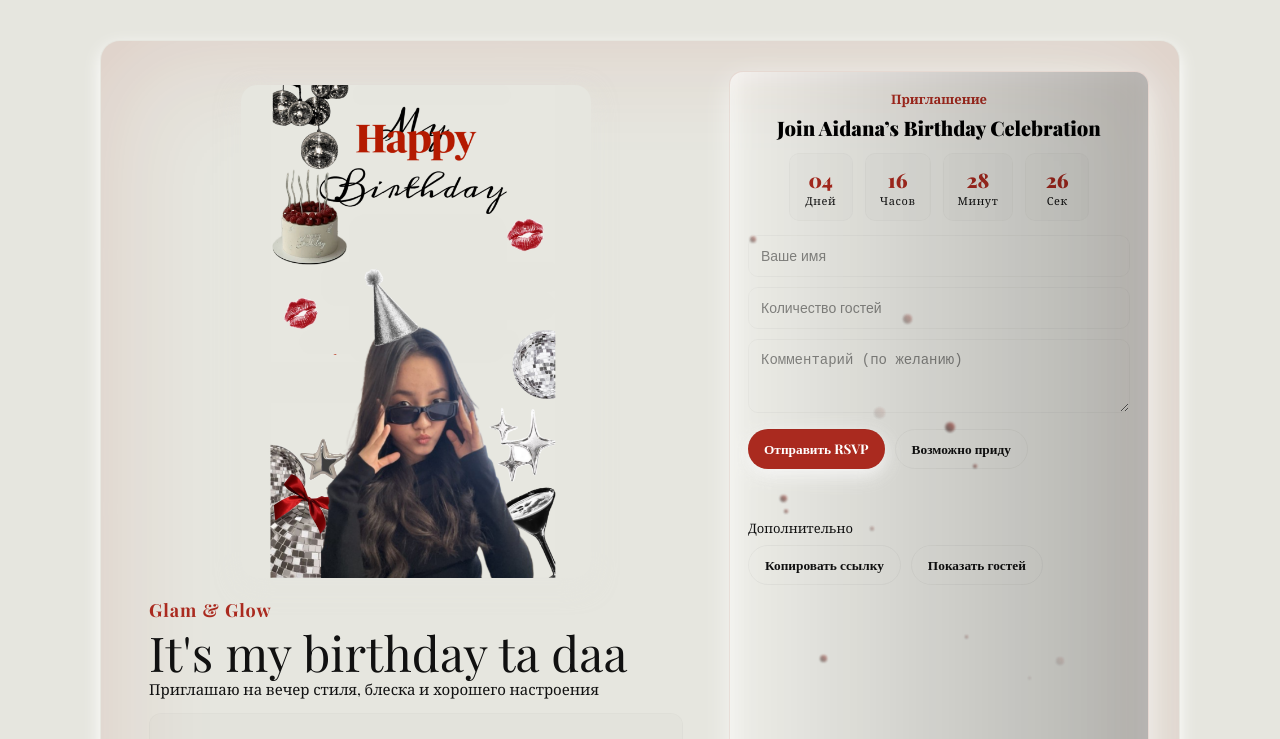
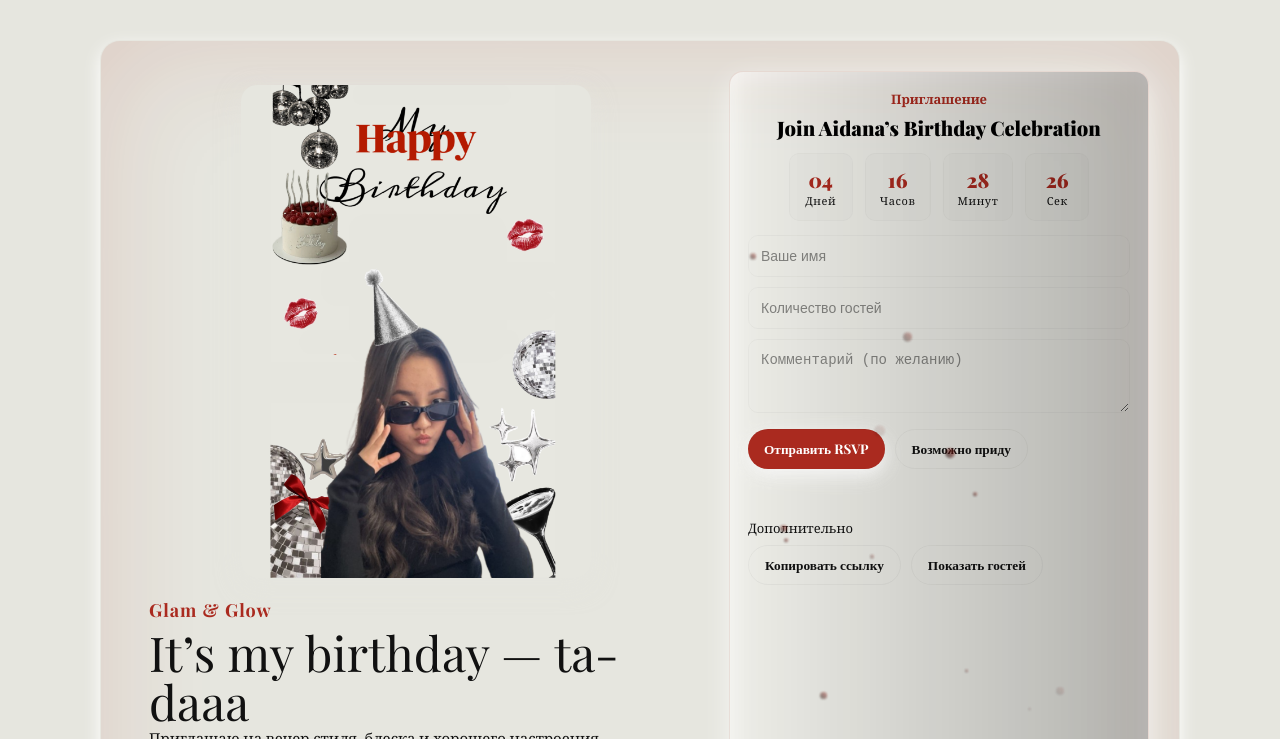
Before and after one commit to bayanova149/invite20, a plain HTML site: page index.html in a window 1280 px wide. Shown: the top 739 px of the page. Drawn offline with nearby package versions, Linux system fonts and the light colour scheme.

Commit message:
Fix typo in birthday title text

```diff
--- a/index.html
+++ b/index.html
@@ -177,7 +177,7 @@ html,body{
     <div class="hero">
       <img src="December.png" alt="Приглашение" class="hero-image">
       <div class="logo">Glam &amp; Glow</div>
-      <div class="title">It's my birthday ta daa</div>
+      <div class="title">It’s my birthday — ta-daaa</div>
       <div class="subtitle">Приглашаю на вечер стиля, блеска и хорошего настроения</div>
 
       <div class="details">
```
